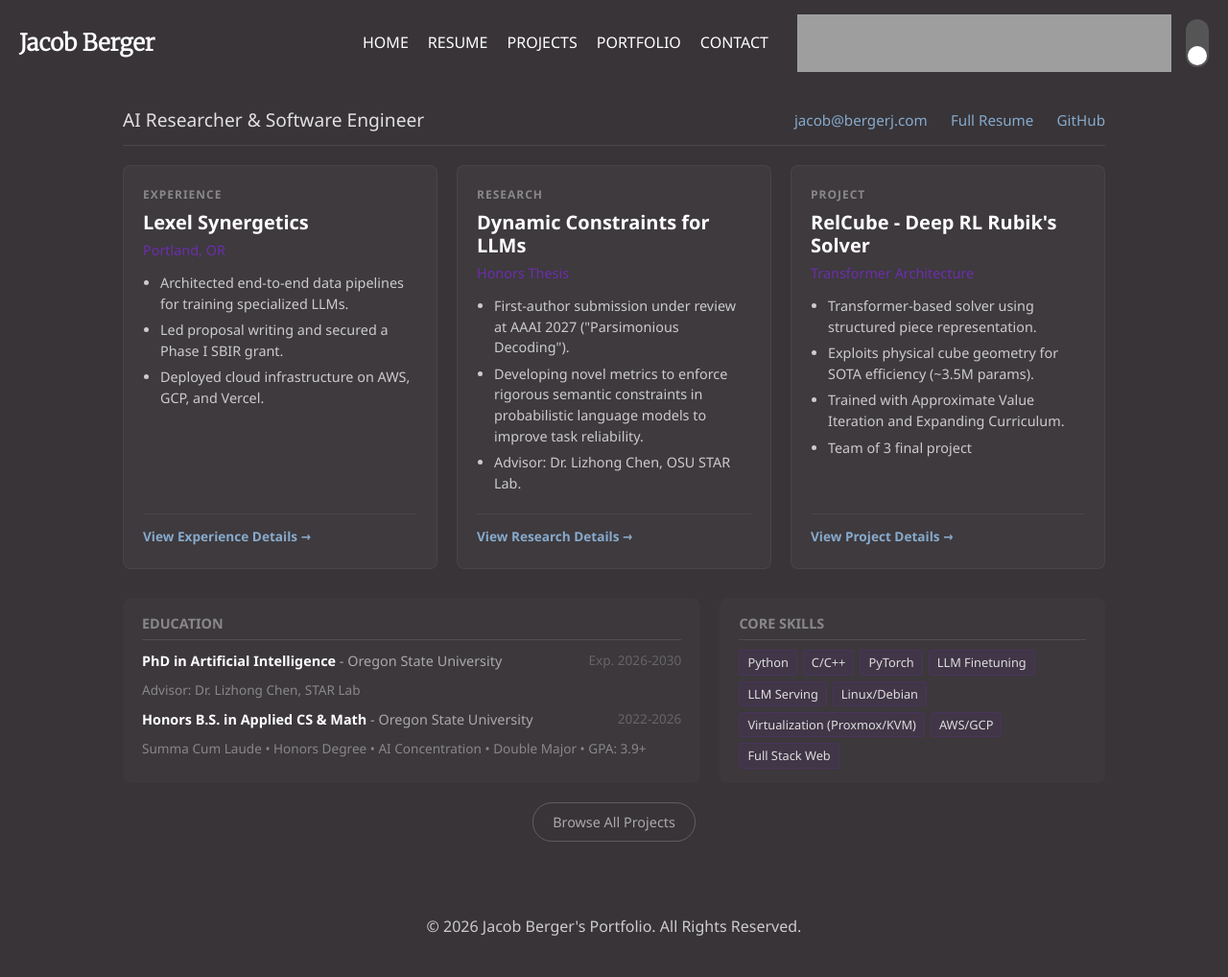
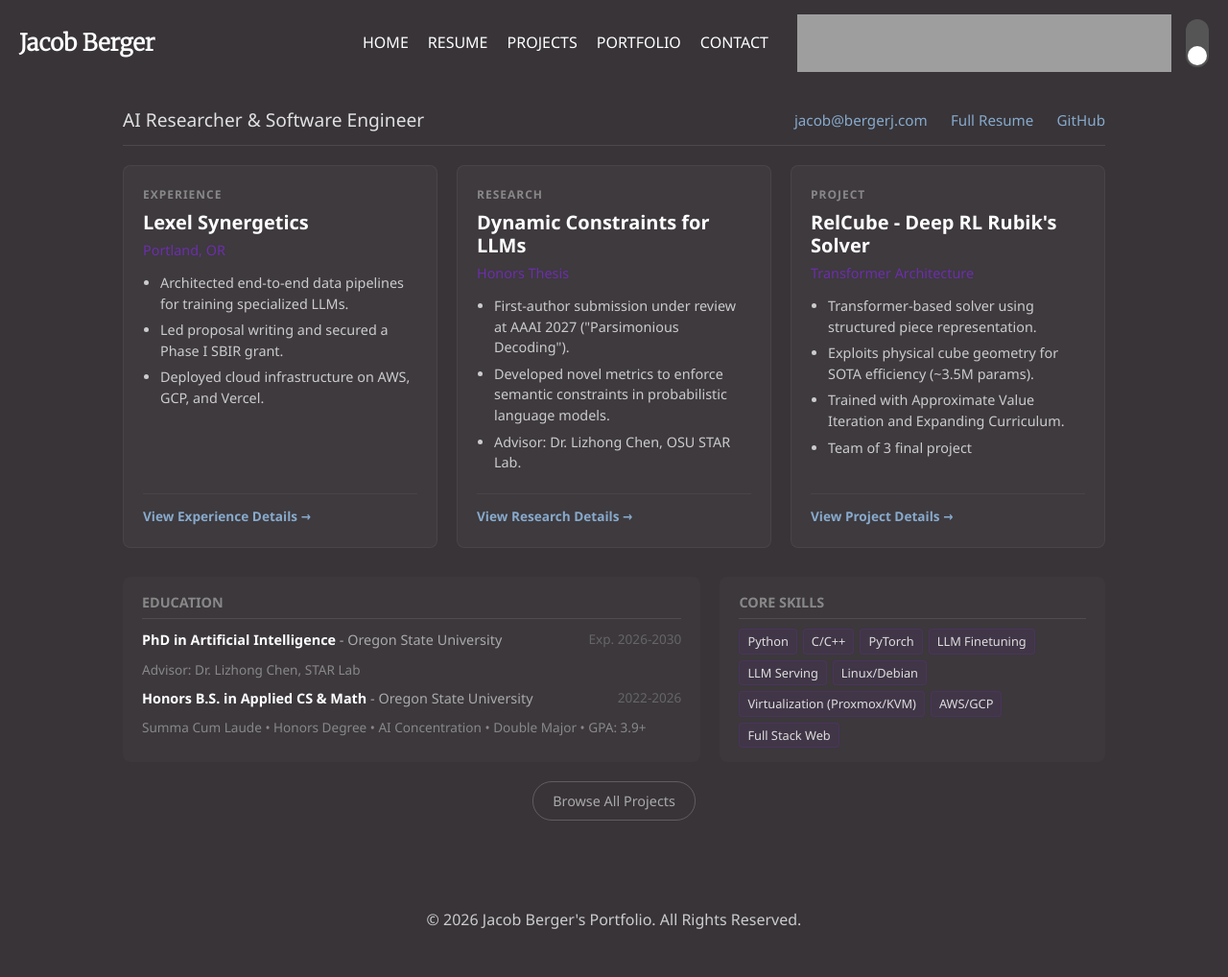
Before and after one commit to bergerjacob/bergerj-website, a Jekyll site: the page built from portfolio/index.html, in a window 1280 px wide. Shown: the whole page at 96% size. Built offline with Jekyll 4.4.1, drawn with Linux system fonts in a browser that asks for light colours.

Commit message:
portfolio: thesis metrics past tense

```diff
--- a/portfolio/index.html
+++ b/portfolio/index.html
@@ -43,7 +43,7 @@ title: Portfolio
             <div class="card-content">
                 <ul>
                     <li>First-author submission under review at AAAI 2027 ("Parsimonious Decoding").</li>
-                    <li>Developing novel metrics to enforce rigorous semantic constraints in probabilistic language models to improve task reliability.</li>
+                    <li>Developed novel metrics to enforce semantic constraints in probabilistic language models.</li>
                     <li>Advisor: Dr. Lizhong Chen, OSU STAR Lab.</li>
                 </ul>
             </div>
```
